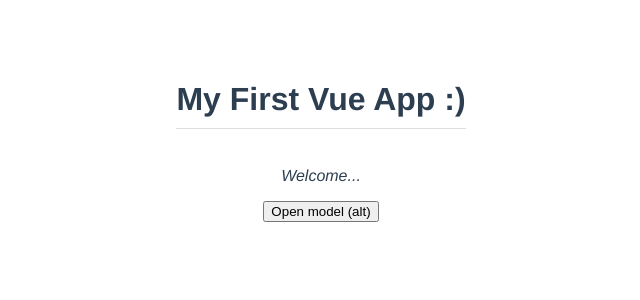
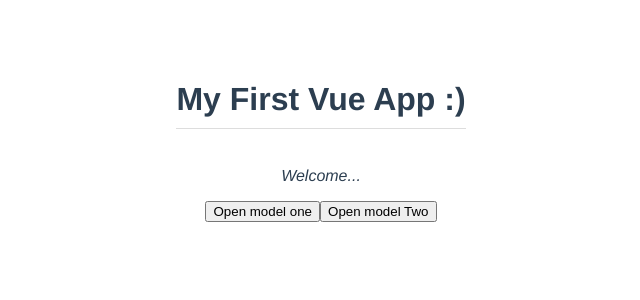
Before and after one commit to isravx0/vuejs-projects, a Vue app in the folder Courses/UdemyCourse/Section3/modal-project/: page / in a window 1280 px wide. Shown: the top 300 px of the page, without its empty margins (319-959 px from the left). Built offline with nearby package versions, Linux system fonts and the light colour scheme.

Commit message:
CHALLENGE - Reusing Components

```diff
--- a/Courses/UdemyCourse/Section3/modal-project/src/App.vue
+++ b/Courses/UdemyCourse/Section3/modal-project/src/App.vue
@@ -11,13 +11,22 @@
         <p> Grab your ninja sword fot half price!</p>
       </modal>
   </div>
-  <button @click.alt="toggleModel">Open model (alt) </button>
+
+  <div v-if="showModalTwo">
+      <modal @close="toggleModelTwo">
+        <h1> Ninja Training</h1>
+        <p> Learn the art of ninjutsu</p>
+      </modal>
+  </div>
+
+  <button @click="toggleModel">Open model one </button>
+  <button @click="toggleModelTwo">Open model Two </button>
+
 </template>
 
 <script>
+
 import Modal from './components/Modal.vue';
-
-
 export default {
   name: 'App',
   components: {Modal},
@@ -25,14 +34,16 @@
   data() {
     return {
       title: 'My First Vue App :)',
-      header: 'Sign up for the Giveaway!',
-      text: 'Grab your chance to win a free ticket to the concert!',
-      showModal: false
+      showModal: false,
+      showModalTwo: false,
     }
   },
   methods: {
     toggleModel() {
       this.showModal = !this.showModal;
+    },
+    toggleModelTwo(){
+      this.showModalTwo = !this.showModalTwo;
     }
   }
 }
```
Also changed, not shown: 1 other file (tests, documents, lock files or other folders).
